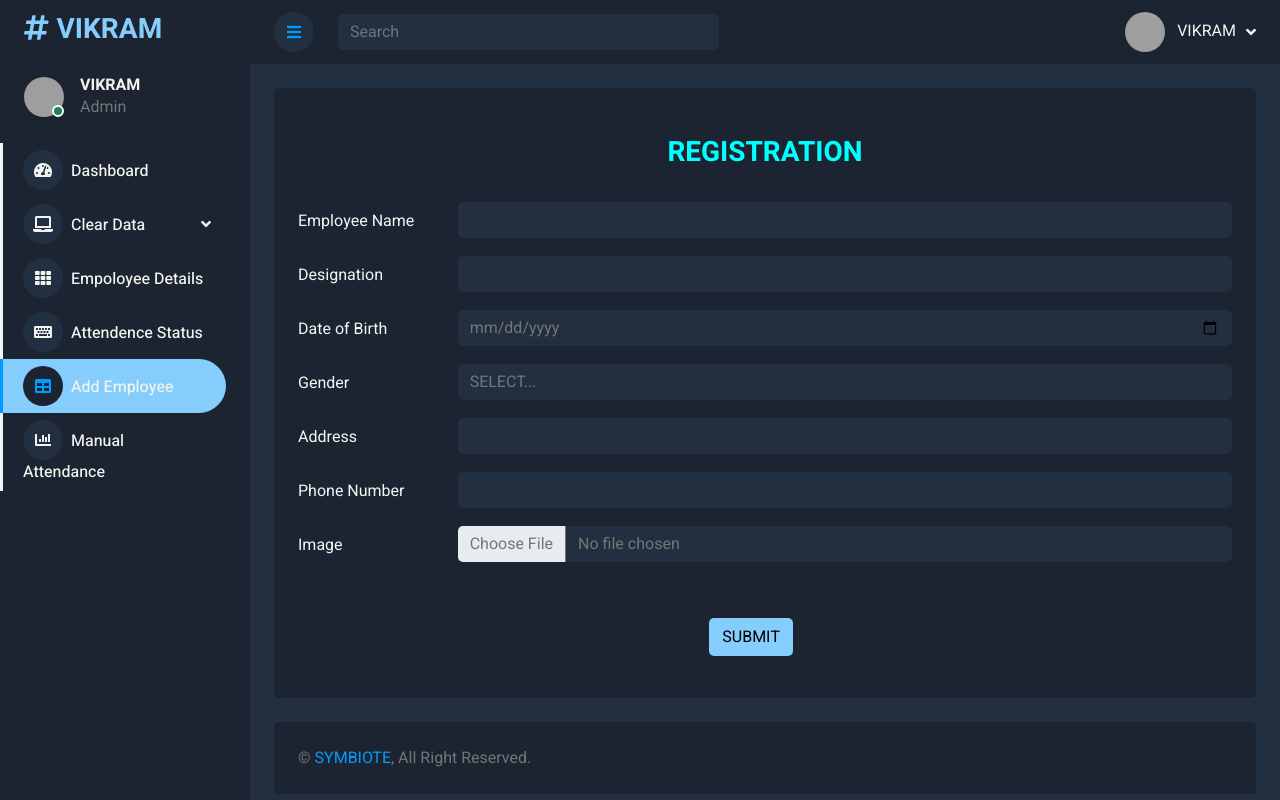
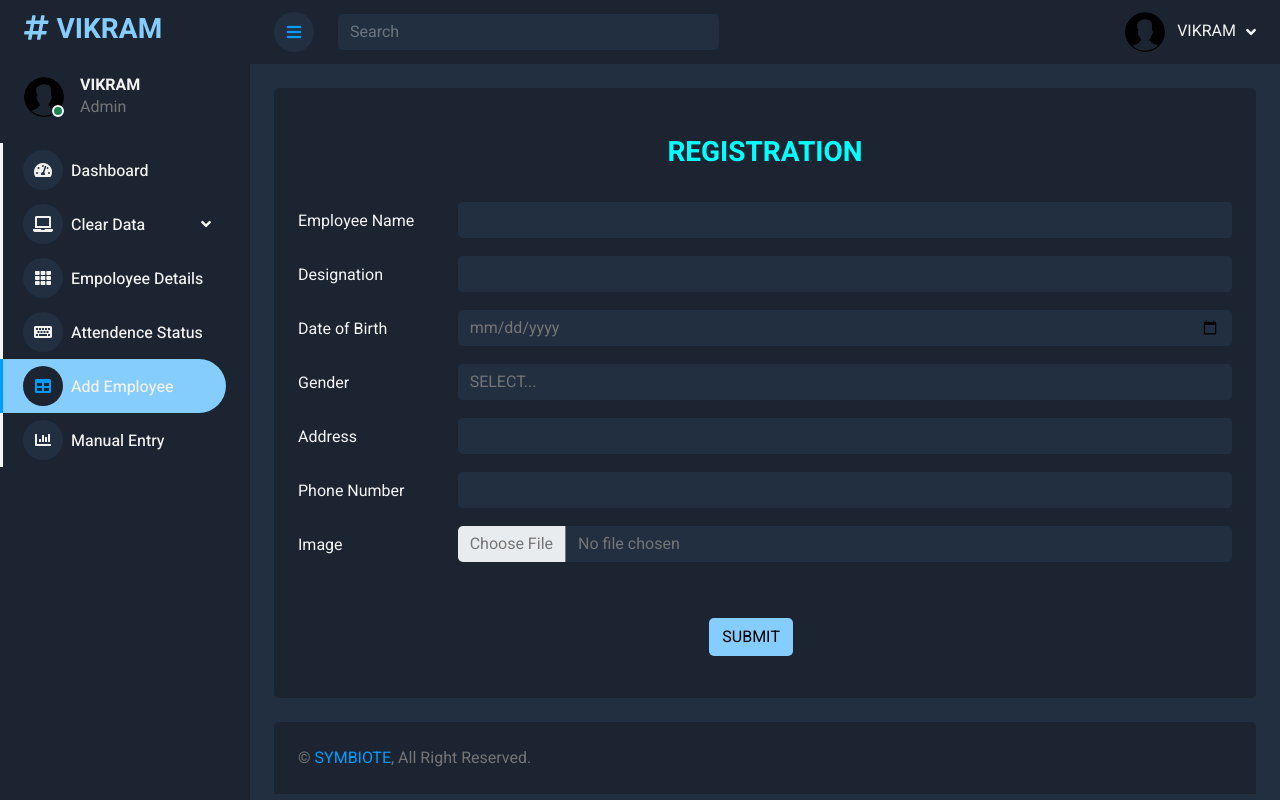
Before and after one commit to Thiruvikramchoudry/attendance_interface, a Django app: page /add_employee in a window 1280 px wide. Run offline with Django 4.2, Linux system fonts and the light colour scheme; some libraries are stand-ins or nearby versions; grey boxes are pictures that could not be loaded.

Commit message:
logo changed...

```diff
--- a/symbiote/templates/symbiote/add_employee.html
+++ b/symbiote/templates/symbiote/add_employee.html
@@ -45,7 +45,7 @@
                 </a>
                 <div class="d-flex align-items-center ms-4 mb-4">
                     <div class="position-relative">
-                        <img class="rounded-circle" src="{%  static 'symbiote/index_styles/img/img2.png' %}" alt="" style="width: 40px; height: 40px;">
+                        <img class="rounded-circle" src="{%  static 'symbiote/index_styles/img/img.png' %}" alt="" style="width: 40px; height: 40px;">
                         <div class="bg-success rounded-circle border border-2 border-white position-absolute end-0 bottom-0 p-1"></div>
                     </div>
 
@@ -67,7 +67,7 @@
                     <a href="{% url 'employee_details' %}" class="nav-item nav-link"><i class="fa fa-th me-2"></i><span style="color: #F2F2F0">Empoloyee Details</span></a>
                     <a href="{% url 'attendance_status' %}" class="nav-item nav-link"><i class="fa fa-keyboard me-2"></i><span style="color: #F2F2F0">Attendence Status</span></a>
                     <a href="{% url 'add_employee' %}" class="nav-item nav-link active"><i class="fa fa-table me-2"></i><span style="color: #F2F2F0">Add Employee</span></a>
-                    <a href="{% url 'download_stats' %}" class="nav-item nav-link"><i class="fa fa-chart-bar me-2"></i><span style="color: #F2F2F0">Manual Attendance</span></a>
+                    <a href="{% url 'download_stats' %}" class="nav-item nav-link"><i class="fa fa-chart-bar me-2"></i><span style="color: #F2F2F0">Manual Entry</span></a>
 
                 </div>
             </nav>
@@ -102,7 +102,7 @@
                         <div class="dropdown-menu dropdown-menu-end bg-light border-0 rounded-0 rounded-bottom m-0">
                             <a href="#" class="dropdown-item">
                                 <div class="d-flex align-items-center">
-                                    <img class="rounded-circle" src="{%  static 'symbiote/index_styles/img/img2.png' %}" alt="" style="width: 40px; height: 40px;">
+                                    <img class="rounded-circle" src="{%  static 'symbiote/index_styles/img/img.png' %}" alt="" style="width: 40px; height: 40px;">
                                     <div class="ms-2">
                                         <h6 class="fw-normal mb-0">Jhon send you a message</h6>
                                         <small>15 minutes ago</small>
@@ -112,7 +112,7 @@
                             <hr class="dropdown-divider">
                             <a href="#" class="dropdown-item">
                                 <div class="d-flex align-items-center">
-                                    <img class="rounded-circle" src="{%  static 'symbiote/index_styles/img/img2.png' %}" alt="" style="width: 40px; height: 40px;">
+                                    <img class="rounded-circle" src="{%  static 'symbiote/index_styles/img/img.png' %}" alt="" style="width: 40px; height: 40px;">
                                     <div class="ms-2">
                                         <h6 class="fw-normal mb-0">Jhon send you a message</h6>
                                         <small>15 minutes ago</small>
@@ -122,7 +122,7 @@
                             <hr class="dropdown-divider">
                             <a href="#" class="dropdown-item">
                                 <div class="d-flex align-items-center">
-                                    <img class="rounded-circle" src="{%  static 'symbiote/index_styles/img/img2.png' %}" alt="" style="width: 40px; height: 40px;">
+                                    <img class="rounded-circle" src="{%  static 'symbiote/index_styles/img/img.png' %}" alt="" style="width: 40px; height: 40px;">
                                     <div class="ms-2">
                                         <h6 class="fw-normal mb-0">Jhon send you a message</h6>
                                         <small>15 minutes ago</small>
@@ -156,7 +156,7 @@
                     </div>
                     <div class="nav-item dropdown">
                         <a href="#" class="nav-link dropdown-toggle" data-bs-toggle="dropdown">
-                            <img class="rounded-circle me-lg-2" src="{%  static 'symbiote/index_styles/img/img2.png' %}" alt="" style="width: 40px; height: 40px;">
+                            <img class="rounded-circle me-lg-2" src="{%  static 'symbiote/index_styles/img/img.png' %}" alt="" style="width: 40px; height: 40px;">
                             <span class="d-none d-lg-inline-flex" style="color: #F2F2F0">VIKRAM</span>
                         </a>
                         <div class="dropdown-menu dropdown-menu-end bg-light border-0 rounded-0 rounded-bottom m-0">
--- a/symbiote/templates/symbiote/index.html
+++ b/symbiote/templates/symbiote/index.html
@@ -51,7 +51,7 @@
                 </a>
                 <div class="d-flex align-items-center ms-4 mb-4">
                     <div class="position-relative">
-                        <img class="rounded-circle" src="{%  static 'symbiote/index_styles/img/img2.png' %}" alt="" style="width: 40px; height: 40px;">
+                        <img class="rounded-circle" src="{%  static 'symbiote/index_styles/img/img.png' %}" alt="" style="width: 40px; height: 40px;">
                         <div class="bg-success rounded-circle border border-2 border-white position-absolute end-0 bottom-0 p-1"></div>
                     </div>
                     <div class="ms-3">
@@ -72,7 +72,7 @@
                     <a href="{% url 'employee_details' %}" class="nav-item nav-link"><i class="fa fa-th me-2"></i><span style="color: #F2F2F0">Empoloyee Details</span></a>
                     <a href="{% url 'attendance_status' %}" class="nav-item nav-link"><i class="fa fa-keyboard me-2"></i><span style="color: #F2F2F0">Attendance Status</span></a>
                     <a href="{% url 'add_employee' %}" class="nav-item nav-link"><i class="fa fa-table me-2"></i><span style="color: #F2F2F0">Add Employee</span></a>
-                    <a href="{% url 'download_stats' %}" class="nav-item nav-link"><i class="fa fa-chart-bar me-2"></i><span style="color: #F2F2F0">Manual Attendance</span></a>
+                    <a href="{% url 'download_stats' %}" class="nav-item nav-link"><i class="fa fa-chart-bar me-2"></i><span style="color: #F2F2F0">Manual Entry</span></a>
                 </div>
             </nav>
         </div>
@@ -160,7 +160,7 @@
                     </div>
                     <div class="nav-item dropdown">
                         <a href="#" class="nav-link dropdown-toggle" data-bs-toggle="dropdown">
-                            <img class="rounded-circle me-lg-2" src="{%  static 'symbiote/index_styles/img/img2.png' %}" alt="" style="width: 40px; height: 40px;">
+                            <img class="rounded-circle me-lg-2" src="{%  static 'symbiote/index_styles/img/img.png' %}" alt="" style="width: 40px; height: 40px;">
                             <span class="d-none d-lg-inline-flex" style="color: #F2F2F0">VIKRAM</span>
                         </a>
                         <div class="dropdown-menu dropdown-menu-end bg-light border-0 rounded-0 rounded-bottom m-0">
```
Also changed, not shown: symbiote/templates/symbiote/attendance_status.html (+4 -4 lines), symbiote/templates/symbiote/download_files.html (+4 -4 lines), symbiote/templates/symbiote/employee_details.html (+5 -5 lines), symbiote/static/symbiote/index_styles/img/img.png (added).
